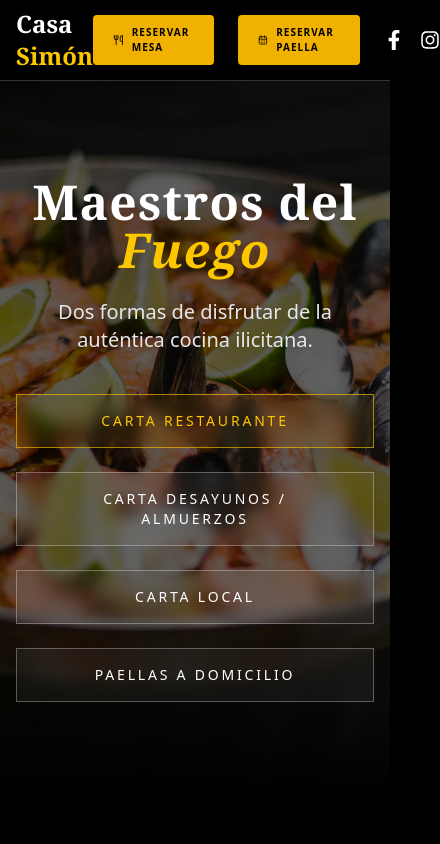
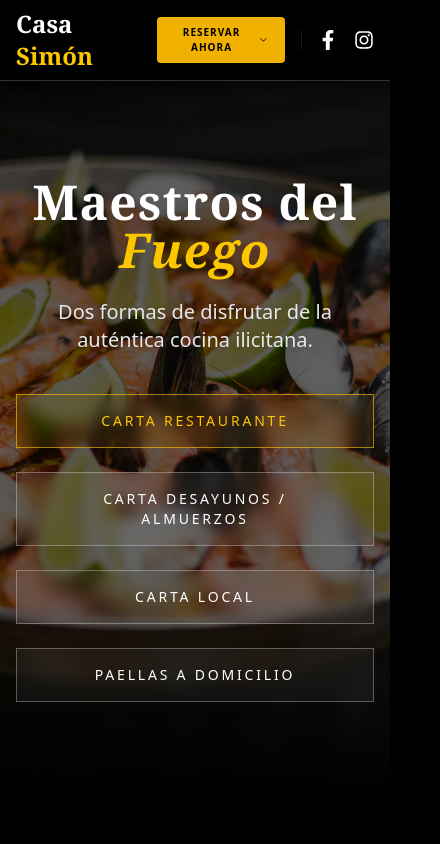
Before and after one commit to nicolaswer/Casa-Simon, a React (Vite) app in the folder casa-simon-frontend/: page / in a window 390 px wide. Shown: the top 844 px of the page, 440 px wide, since content can reach past the window. Built offline with nearby package versions, Linux system fonts and the light colour scheme.

Commit message:
Ultimos arreglos

```diff
--- a/casa-simon-frontend/src/App.jsx
+++ b/casa-simon-frontend/src/App.jsx
@@ -142,7 +142,6 @@ function App() {
           <Route path={APP_ROUTES.ALERGENOS_PARALLEVAR} element={<LazyAlergenosLocal />} />
           <Route path={APP_ROUTES.ALERGENOS_RESTAURANTE} element={<LazyAlergenosRestaurante />} />
 
-          <Route path={APP_ROUTES.RESERVA_RESTAURANTE} element={<LazyReserva />} />
 
 
         </Routes>
--- a/casa-simon-frontend/src/components/blog-posts/PostDomicilio.jsx
+++ b/casa-simon-frontend/src/components/blog-posts/PostDomicilio.jsx
@@ -134,7 +134,7 @@ const heroImage = "/BlogImg/PaellaDomicilio.webp";
                         <div className="flex flex-col gap-4 md:gap-6">
                             {/* BOTÓN 1: RESERVAR (LLAMADA A LA ACCIÓN DIRECTA) */}
                             <Link
-                                to={APP_ROUTES.CONTACTO}
+                                to={APP_ROUTES.RESERVA_PAELLA}
                                 className="group relative w-full flex justify-center py-4 px-4 border border-transparent text-lg font-bold rounded-lg text-black bg-yellow-500 hover:bg-yellow-400 focus:outline-none focus:ring-2 focus:ring-offset-2 focus:ring-yellow-500 transition-all uppercase tracking-wider"
                             >
                                 <span className="absolute left-0 inset-y-0 flex items-center pl-3">
--- a/casa-simon-frontend/src/components/header.jsx
+++ b/casa-simon-frontend/src/components/header.jsx
@@ -1,42 +1,98 @@
-import React from 'react';
+import React, { useState } from 'react'; // Importamos useState
 import { Link } from 'react-router-dom';
 import { APP_ROUTES } from '../config/routes';
 import { FaFacebookF, FaInstagram } from 'react-icons/fa';
-import { CalendarDays, Utensils } from 'lucide-react';
+import { CalendarDays, Utensils, ChevronDown, X } from 'lucide-react'; // Importamos iconos extra
 
 function Header() {
+  // Estado para controlar si el menú móvil está abierto o cerrado
+  const [isMobileMenuOpen, setIsMobileMenuOpen] = useState(false);
+
+  const toggleMobileMenu = () => {
+    setIsMobileMenuOpen(!isMobileMenuOpen);
+  };
+
+  // Función para cerrar el menú al hacer clic en un enlace
+  const closeMenu = () => {
+    setIsMobileMenuOpen(false);
+  };
+
   return (
-    <header className="bg-black sticky top-0 z-50">
+    <header className="bg-black sticky top-0 z-50 shadow-lg shadow-black/50">
       <div className="max-w-7xl mx-auto px-4 sm:px-6 lg:px-8 h-20 flex items-center justify-between">
 
         {/* LOGO */}
         <div className="flex items-center space-x-4">
           <div className="flex items-center space-x-3 text-white font-serif text-2xl">
-            <Link to={APP_ROUTES.HOME} className="text-white transition duration-150 font-bold">
+            <Link to={APP_ROUTES.HOME} className="text-white transition duration-150 font-bold z-50">
               Casa<span className="text-yellow-400"> Simón</span>
             </Link>
           </div>
         </div>
 
-        <nav className="flex items-center space-x-6 md:space-x-12 text-white font-semibold tracking-wider">
+        <nav className="flex items-center">
+
+          {/* --- VERSIÓN ESCRITORIO (md:flex) ---
+              Se oculta en móviles (hidden) y se muestra en pantallas medianas en adelante (md:flex)
+          */}
+          <div className="hidden md:flex items-center space-x-6 font-semibold tracking-wider">
             <Link to={APP_ROUTES.RESERVA_RESTAURANTE}
-            className="flex items-center gap-2 bg-yellow-500 text-black px-5 py-2.5 rounded-sm font-bold uppercase tracking-widest text-[10px] md:text-xs hover:bg-yellow-400 transition-all shadow-md active:scale-95"
+              className="flex items-center gap-2 bg-yellow-500 text-black px-5 py-2.5 rounded-sm font-bold uppercase tracking-widest text-xs hover:bg-yellow-400 transition-all shadow-md active:scale-95"
             >
               <Utensils size={16} />
               Reservar Mesa
             </Link>
 
             <Link to={APP_ROUTES.RESERVA_PAELLA}
-            className="flex items-center gap-2 bg-yellow-500 text-black px-5 py-2.5 rounded-sm font-bold uppercase tracking-widest text-[10px] md:text-xs hover:bg-yellow-400 transition-all shadow-md active:scale-95"
+              className="flex items-center gap-2 bg-yellow-500 text-black px-5 py-2.5 rounded-sm font-bold uppercase tracking-widest text-xs hover:bg-yellow-400 transition-all shadow-md active:scale-95"
             >
               <CalendarDays size={16} />
               Reservar Paella
             </Link>
+          </div>
 
-          <div className="flex items-center space-x-4 text-xl">
+          {/* --- VERSIÓN MÓVIL (md:hidden) ---
+              Se muestra en móviles (flex) y se oculta en pantallas medianas en adelante (md:hidden)
+          */}
+          <div className="md:hidden relative ml-4">
+            <button
+              onClick={toggleMobileMenu}
+              className={`flex items-center gap-2 px-4 py-2 rounded-sm font-bold uppercase tracking-widest text-[10px] transition-all shadow-md ${isMobileMenuOpen ? 'bg-stone-800 text-white border border-stone-600' : 'bg-yellow-500 text-black'}`}
+            >
+              {isMobileMenuOpen ? 'Cerrar' : 'Reservar Ahora'}
+              {isMobileMenuOpen ? <X size={14} /> : <ChevronDown size={14} />}
+            </button>
+
+            {/* DROPDOWN (Menú desplegable) */}
+            {isMobileMenuOpen && (
+              <div className="absolute right-0 top-full mt-2 w-48 bg-stone-900 border border-yellow-500/30 rounded-lg shadow-2xl flex flex-col overflow-hidden animate-in fade-in zoom-in-95 duration-200">
+                <Link
+                  to={APP_ROUTES.RESERVA_RESTAURANTE}
+                  onClick={closeMenu}
+                  className="flex items-center gap-3 px-4 py-4 text-xs font-bold text-white uppercase tracking-wider hover:bg-stone-800 border-b border-stone-800 transition-colors"
+                >
+                  <Utensils size={14} className="text-yellow-500" />
+                  Mesa Restaurante
+                </Link>
+
+                <Link
+                  to={APP_ROUTES.RESERVA_PAELLA}
+                  onClick={closeMenu}
+                  className="flex items-center gap-3 px-4 py-4 text-xs font-bold text-white uppercase tracking-wider hover:bg-stone-800 transition-colors"
+                >
+                  <CalendarDays size={14} className="text-yellow-500" />
+                  Paella Domicilio
+                </Link>
+              </div>
+            )}
+          </div>
+
+          {/* REDES SOCIALES (Siempre visibles, ajustamos margen) */}
+          <div className="flex items-center space-x-4 text-xl text-white ml-4 md:ml-12 border-l border-white/10 pl-4 md:pl-0 md:border-none">
             <a href={APP_ROUTES.FACEBOOK} target="_blank" rel="noopener noreferrer" className="hover:text-yellow-400 transition duration-150"><FaFacebookF /></a>
             <a href={APP_ROUTES.INSTAGRAM} target="_blank" rel="noopener noreferrer" className="hover:text-yellow-400 transition duration-150"><FaInstagram /></a>
           </div>
+
         </nav>
       </div>
       <div className="h-px bg-white/20 w-full"></div>
--- a/casa-simon-frontend/src/components/reservationService.jsx
+++ b/casa-simon-frontend/src/components/reservationService.jsx
@@ -1,8 +1,8 @@
 // src/services/whatsappService.js
 
 const CONFIG = {
-  // Solo números, sin el "+" para evitar errores de codificación en la URL
-  TELEFONO_RESTAURANTE: "34603421647"
+  // Solo números, sin el "+" para evitar errores de codificación en la URL 34671401536"
+  TELEFONO_RESTAURANTE: "34671401536"
 };
 
 export const enviarReservaWhatsApp = (data, date) => {
--- a/casa-simon-frontend/src/data/paellasDomicilioData.js
+++ b/casa-simon-frontend/src/data/paellasDomicilioData.js
@@ -16,6 +16,11 @@ export const paellasDomicilioData = {
           "nombre": "Fianza Paellera (Reembolsable)",
           "precio": "20.00",
           "ingredientes": "Se abona por el recipiente metálico. Te devolvemos los 20€ al entregar la paellera limpia en cualquiera de nuestros locales."
+        },
+        {
+          "nombre": "Fianza Arroz con Costra (Reembolsable)",
+          "precio": "4.00",
+          "ingredientes": "Se abona por el recipiente de arroz con costra. Te devolvemos los 4€ al entregar el recipiente en cualquiera de nuestros locales."
         }
       ]
     },
@@ -28,7 +33,7 @@ export const paellasDomicilioData = {
         { "nombre": "Paella de pollo de campo y conejo", "precio": "15.15" },
         { "nombre": "Paella de verdura y magra", "precio": "15.15" },
         { "nombre": "Paella a banda", "precio": "15.15", "alergenos": ["crustaceos", "moluscos", "pescados"] },
-        { "nombre": "Arroz con Costra (Típico Ilicitano)", "precio": "16.50", "alergenos": ["huevos", "gluten"] },
+        { "nombre": "Arroz con Costra (Típico Ilicitano)", "precio": "22.00", "alergenos": ["huevos", "gluten"] },
         { "nombre": "Fideuá a la leña", "precio": "15.15", "alergenos": ["gluten", "pescados"] }
       ]
     },
```
Also changed, not shown: 1 other file (tests, documents, lock files or other folders). Lines whose indentation alone changed are shown as unchanged.
